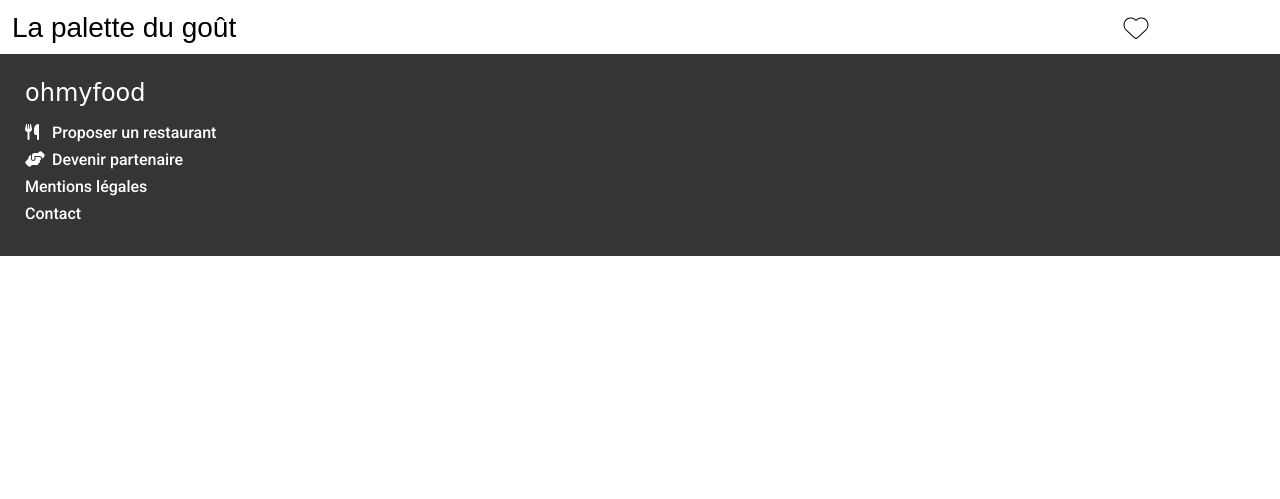
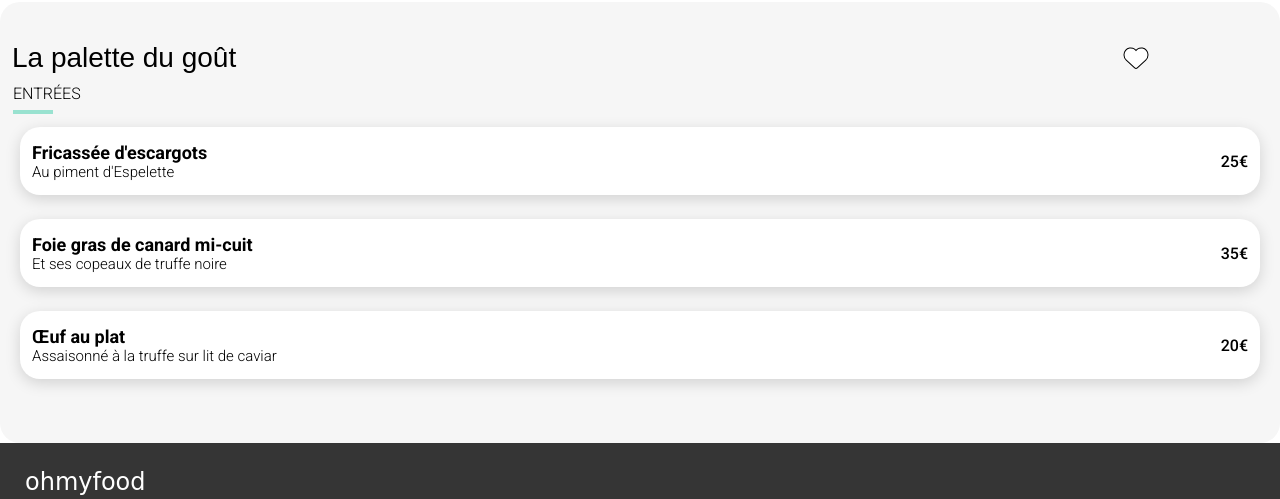
Before and after one commit to alain21218/OCR4, a website: page assets/restaurants/lapalettedugout.html in a window 1280 px wide. Shown: the part 310-809 px from the top of the page. Drawn offline with Linux system fonts and the light colour scheme; a web font is replaced by a local one.

Commit message:
mini avancée

```diff
--- a/SASS/composants/bottomcard.scss
+++ b/SASS/composants/bottomcard.scss
@@ -1,5 +1,5 @@
 .restodetail{
-    aside {
+    aside:nth-child(1) {
         display: flex;
         justify-content: space-around;
         align-items: center;
--- /dev/null
+++ b/SASS/composants/restodetail.scss
@@ -0,0 +1,5 @@
+.restodetail {
+    padding: 30px 0 40px 0;
+    border-radius: 20px;
+    background: var(--grey1);
+}
--- /dev/null
+++ b/SASS/pages/partmenu.scss
@@ -0,0 +1,33 @@
+.partmenu {
+    h2 {
+        font-weight: 300;
+        font-size: 16px;
+        text-transform: uppercase;
+        justify-content: flex-start;
+        margin-left: 13px;
+    }
+    hr {
+        margin: 7px 0 13px 13px;
+        width: 40px;
+        border: 2px solid var(--tiny-blue);
+    }
+    article {
+        height: 68px;
+        display: flex;
+        align-items: center;
+        justify-content: space-between;
+        margin: 0 20px;
+        padding: 0 12px;
+        background: var(--white);
+        border-radius: 20px;
+        margin-bottom: 24px;
+        box-shadow: 0px 4px 15px rgba(0, 0, 0, 0.15);
+        p {
+            font-size: 15px;
+            font-weight: 300;
+        }
+        .validation {
+            display: none;
+        }
+    }
+}
--- a/SASS/palettegout.scss
+++ b/SASS/palettegout.scss
@@ -4,6 +4,8 @@
 @import "./layout/header.scss";
 @import "./composants/presentation.scss";
 @import "./composants/bottomcard.scss";
+@import "./composants/restodetail.scss";
+@import "./pages/partmenu.scss";
 
 
 
--- a/SASS/utils/variables.scss
+++ b/SASS/utils/variables.scss
@@ -7,4 +7,5 @@
     --grey3: #7E7E7E;
     --grey4: #353535;
     --white: #fff;
+    --tiny-blue: #99E2D0;
 }
--- a/assets/restaurants/lapalettedugout.html
+++ b/assets/restaurants/lapalettedugout.html
@@ -28,6 +28,46 @@
                     <p class="heart"> <i class="fa-sharp fa-solid fa-heart"></i> </p>
                 </div>
             </aside>
+            <aside class="partmenu">
+                <h2>Entrées</h2>
+                <hr>
+                <article>
+                    <div>
+                        <h3>Fricassée d'escargots</h3>
+                        <p>Au piment d'Espelette</p>
+                    </div>
+                    <div>
+                        <p><b>25€</b></p>
+                    </div>
+                    <div class="validation">
+                        <i class="fa-sharp fa-solid fa-circle-check"></i>
+                    </div>
+                </article>
+                <article>
+                    <div>
+                        <h3>Foie gras de canard mi-cuit</h3>
+                        <p>Et ses copeaux de truffe noire</p>
+                    </div>
+                    <div>
+                        <p><b>35€</b></p>
+                    </div>
+                    <div class="validation">
+                        <i class="fa-sharp fa-solid fa-circle-check"></i>
+                    </div>
+                </article>
+                <article>
+                    <div>
+                        <h3>Œuf au plat</h3>
+                        <p>Assaisonné à la truffe sur lit de caviar</p>
+                    </div>
+                    <div>
+                        <p><b>20€</b></p>
+                    </div>
+                    <div class="validation">
+                        <i class="fa-sharp fa-solid fa-circle-check"></i>
+                    </div>
+                </article>
+            </aside>
         </article>
 
     </main>
```
Also changed, not shown: assets/css/palettegout.css, 1 other file.
